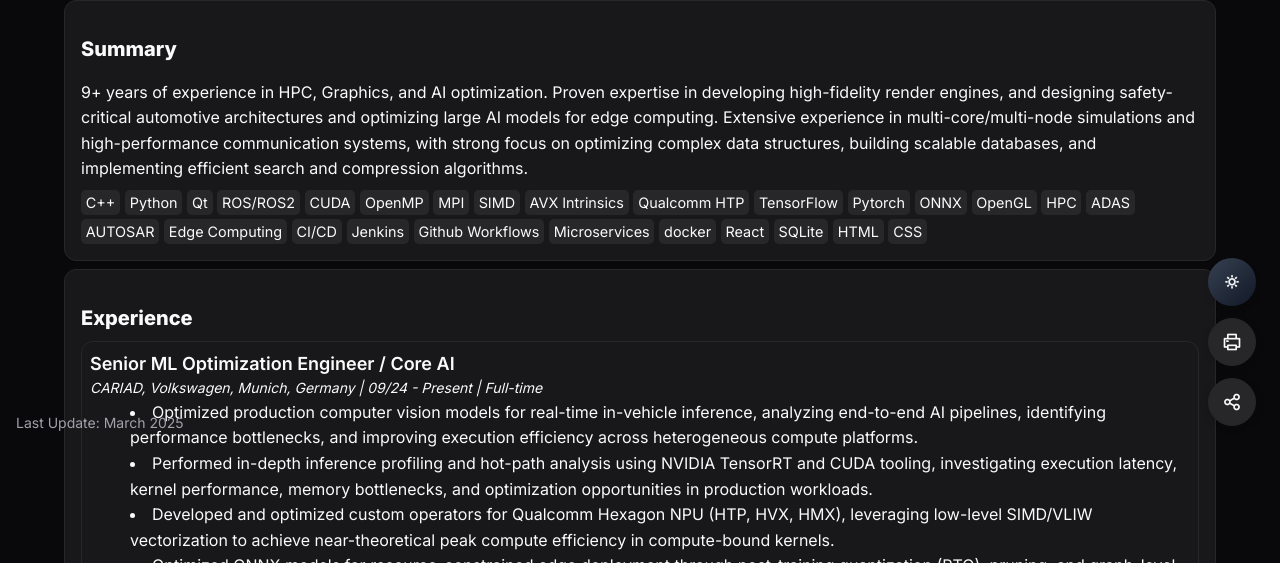
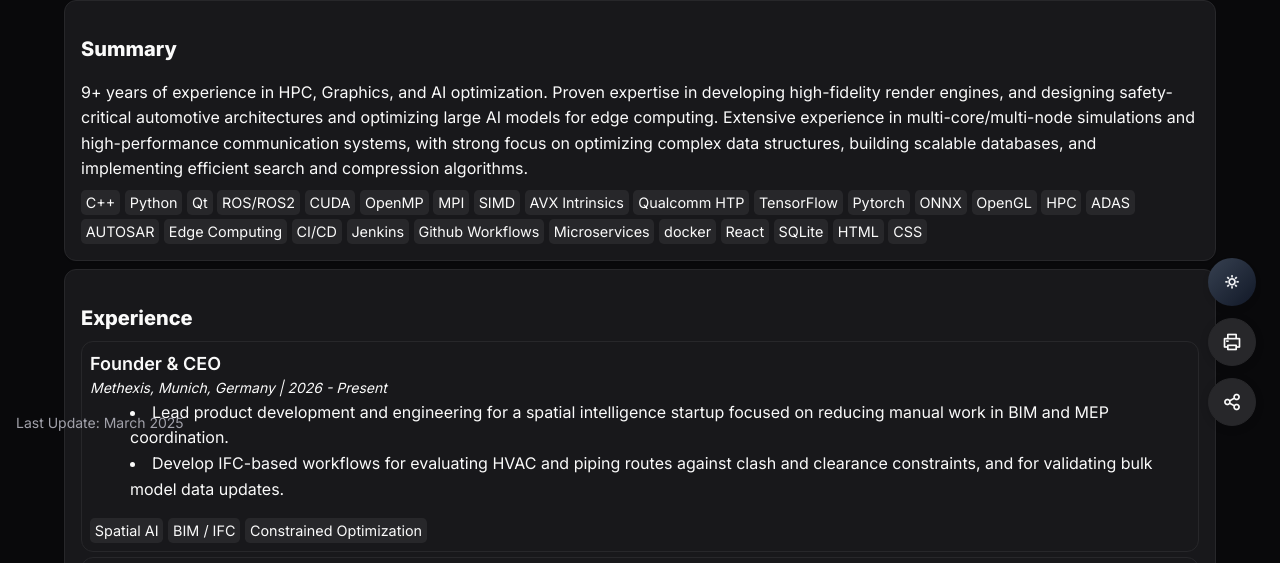
Before and after one commit to A-Sam/cv, a plain HTML site: page index.html in a window 1280 px wide. Shown: the part 350-913 px from the top of the page. Drawn offline with nearby package versions, Linux system fonts and the light colour scheme.

Commit message:
Add Founder & CEO position at MethexisA
Added job entry for Founder & CEO at Methexis with responsibilities and tags.

```diff
--- a/index.html
+++ b/index.html
@@ -101,6 +101,22 @@
                 <h2 class="text-xl font-extrabold mb-3">Experience</h2>
 
                 <div class="space-y-3">
+
+                <div class="job-entry">
+                    <h3 class="text-lg font-semibold">Founder &amp; CEO</h3>
+                    <p class="italic text-sm"><a href="https://methexis.io/">Methexis</a>, Munich, Germany | 2026 - Present</p>
+
+                    <ul class="mt-2 text-gray-700 list-disc list-inside">
+                        <li>Lead product development and engineering for a spatial intelligence startup focused on reducing manual work in BIM and MEP coordination.</li>
+                        <li>Develop IFC-based workflows for evaluating HVAC and piping routes against clash and clearance constraints, and for validating bulk model data updates.</li>
+                    </ul>
+
+                    <div class="mt-2 flex flex-wrap gap-2">
+                        <span class="tag">Spatial AI</span>
+                        <span class="tag">BIM / IFC</span>
+                        <span class="tag">Constrained Optimization</span>
+                    </div>
+                </div>
 
                 <div class="job-entry">
                     <h3 class="text-lg font-semibold">Senior ML Optimization Engineer / Core AI</h3>
```
